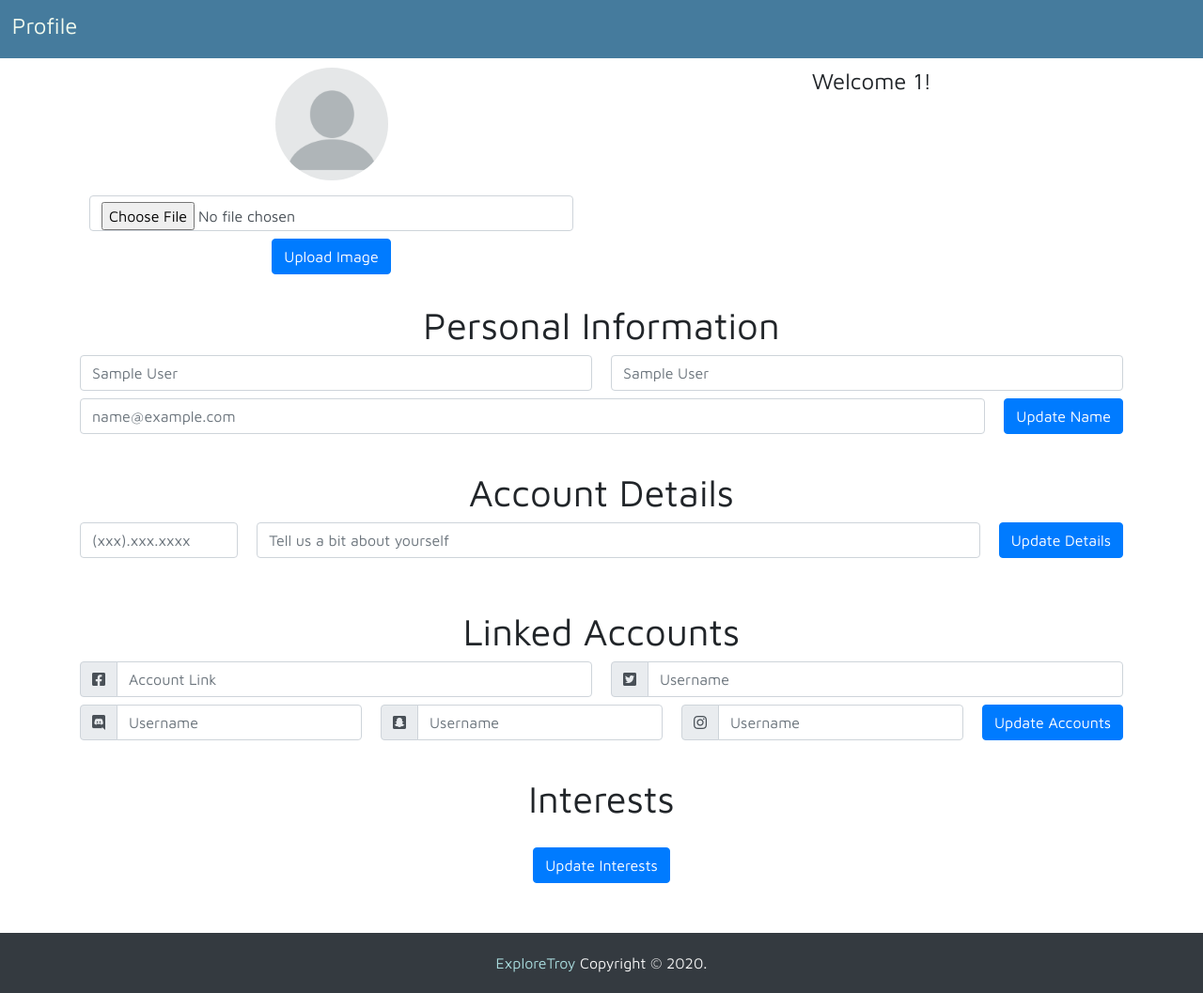
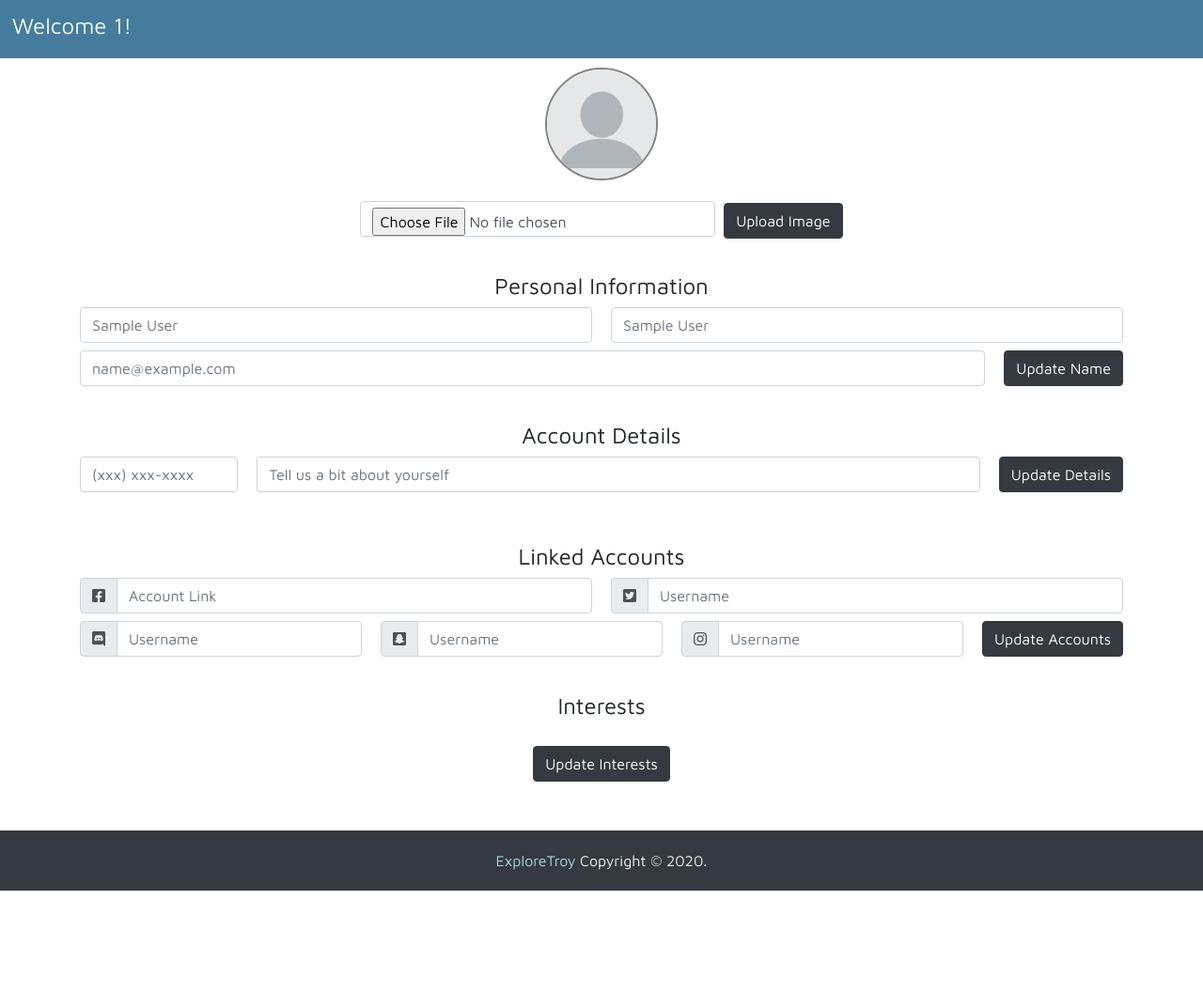
Before and after one commit to ExploreTroy-WebSys/ExploreTroy, a PHP site: page /profile.php in a window 1280 px wide. Shown: the part 76-1133 px from the top of the page at 94% size. After the commit the page ends 1024 px from the top, so only its background shows below. Run offline with PHP 8.4, Linux system fonts and the light colour scheme; the visitor is signed in with stand-in values (Sample User, id 1); data that the repository does not hold is empty; some libraries are stand-ins or nearby versions.

Commit message:
Profile page styling

```diff
--- a/assets/master.css
+++ b/assets/master.css
@@ -36,6 +36,16 @@ body {
     width: 120px;
     height: auto;
     border-radius: 100%;
+    border: 2px solid #838383;
+}
+
+#fileToUpload {
+    width: auto;
+    display: inline-block;
+}
+
+.profile-form-label {
+    font-size: 24px;
 }
 
 .chip {
--- a/profile.php
+++ b/profile.php
@@ -16,7 +16,7 @@
     </header>
     <main>
         <div class="profile-header">
-            <h2 class="profile-header-text">Profile</h2>
+            <?php if (array_key_exists('rcsid', $_SESSION)) echo("<h2 class='profile-header-text'>Welcome " . $_SESSION['rcsid'] . "!</h2>");?>
         </div>
         <div class="container">
         <section class="columns">
@@ -38,17 +38,14 @@
                             <input type="file" name="fileToUpload" id="fileToUpload" class="form-control mb-2">
                             <input type="hidden" name="rcsid" value="<?php echo $_SESSION['rcsid']; ?>">
                             <input type="hidden" name="imageType" value="profile">
-                            <button class="btn btn-primary btn-small" type="submit" name="submit">Upload Image</button>
+                            <button class="btn btn-primary btn-small btn-dark" type="submit" name="submit">Upload Image</button>
                         </fieldset>
                     </form>
                 </section>
-                <article class="col-md">
-                    <?php if (array_key_exists('rcsid', $_SESSION)) echo("<h4>Welcome " . $_SESSION['rcsid'] . "!</h4>");?>
-                </article>
             </section>
             <aside class="row">
                 <header class="col">
-                    <h1>Personal Information</h1>
+                    <h1 class="profile-form-label">Personal Information</h1>
                 </header>
             </aside>
             <section class="row">
@@ -73,7 +70,7 @@
                                 <input type="text" class="form-control mb-2" name="email" placeholder="<?php echo $_SESSION['rcsid'] . "@rpi.edu"; ?>">
                             </fieldset>
                             <fieldset class="col-auto-md">
-                                <button class="btn btn-primary btn-small" onclick="parseForm(this.parentElement.parentElement.parentElement.id)">Update Name</button>
+                                <button class="btn btn-primary btn-small btn-dark" onclick="parseForm(this.parentElement.parentElement.parentElement.id)">Update Name</button>
                             </fieldset>
                         </fieldset>
                     </form>
@@ -83,7 +80,7 @@
         <form class="columns" id="userOptional">
             <aside class="row">
                 <header class="col justify-content-center">
-                    <h1>Account Details</h1>
+                    <h1 class="profile-form-label">Account Details</h1>
                 </header>
             </aside>
             <fieldset class="form-row">
@@ -91,14 +88,14 @@
                 <input type="hidden" name="tableName" value="users_optional">
                 <fieldset class="col-md-2 form-group">
                     <label for="phone" class="sr-only">Phone Number:</label>
-                    <input type="text" class="form-control mb-2" name="phone" placeholder="(xxx).xxx.xxxx">
+                    <input type="text" class="form-control mb-2" name="phone" placeholder="(xxx) xxx-xxxx">
                 </fieldset>
                 <fieldset class="col-md form-group">
                     <label for="bio" class="sr-only">Bio:</label>
                     <input type="text" class="form-control mb-2" name="bio" placeholder="Tell us a bit about yourself">
                 </fieldset>
                 <fieldset class="col-auto-md form-group">
-                    <button class="btn btn-primary btn-small" onclick="parseForm(this.parentElement.parentElement.parentElement.id)">Update Details</button>
+                    <button class="btn btn-primary btn-small btn-dark" onclick="parseForm(this.parentElement.parentElement.parentElement.id)">Update Details</button>
                 </fieldset>
             </fieldset>
         </form>
@@ -107,7 +104,7 @@
             <input type="hidden" name="tableName" value="users_optional">
             <aside class="row">
                 <header class="col">
-                    <h1>Linked Accounts</h1>
+                    <h1 class="profile-form-label">Linked Accounts</h1>
                 </header>
             </aside>
             <fieldset class="form-row">
@@ -144,7 +141,7 @@
                     <input type="text" class="form-control" name="instagram" placeholder="Username">
                 </fieldset>
                 <fieldset class="col-auto-md">
-                    <button class="btn btn-primary" onclick="parseForm(this.parentElement.parentElement.parentElement.id)">Update Accounts</button>
+                    <button class="btn btn-primary btn-dark" onclick="parseForm(this.parentElement.parentElement.parentElement.id)">Update Accounts</button>
                 </fieldset>
             </fieldset>
         </form>
@@ -152,7 +149,7 @@
         <form class="columns">
             <aside class="row">
                 <header class="col justify-content-center">
-                    <h1>Interests</h1>
+                    <h1 class="profile-form-label">Interests</h1>
                 </header>
             </aside>
             <fieldset class="form-row justify-content-center chips" id="chips">
@@ -170,7 +167,7 @@
             </fieldset>
 
             <fieldset class="col-auto-md form-group">
-                <button class="btn btn-primary btn-small" id="update-interests" onclick="parseTagData('chips')">Update Interests</button>
+                <button class="btn btn-primary btn-small btn-dark" id="update-interests" onclick="parseTagData('chips')">Update Interests</button>
             </fieldset>
         </form>
         </div>
```
